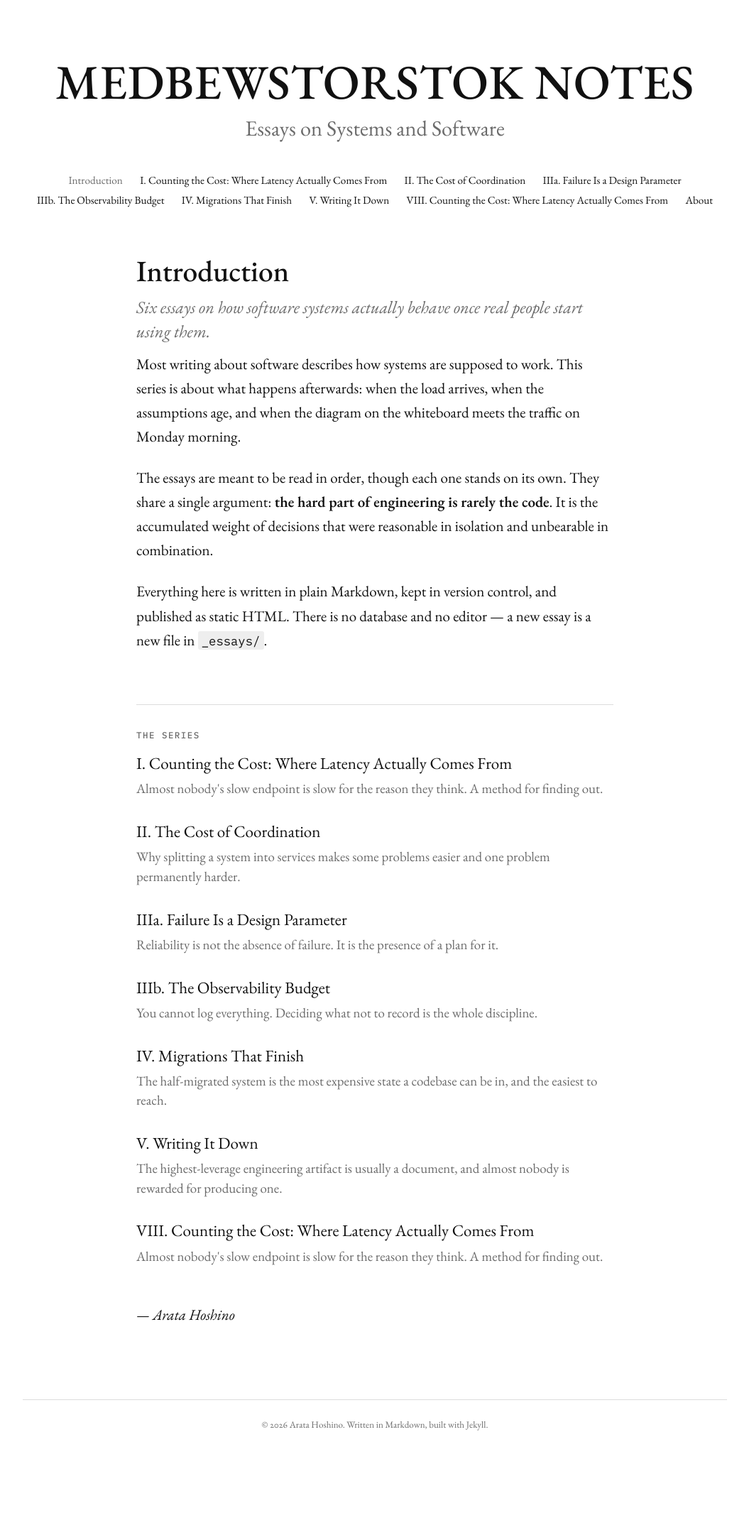
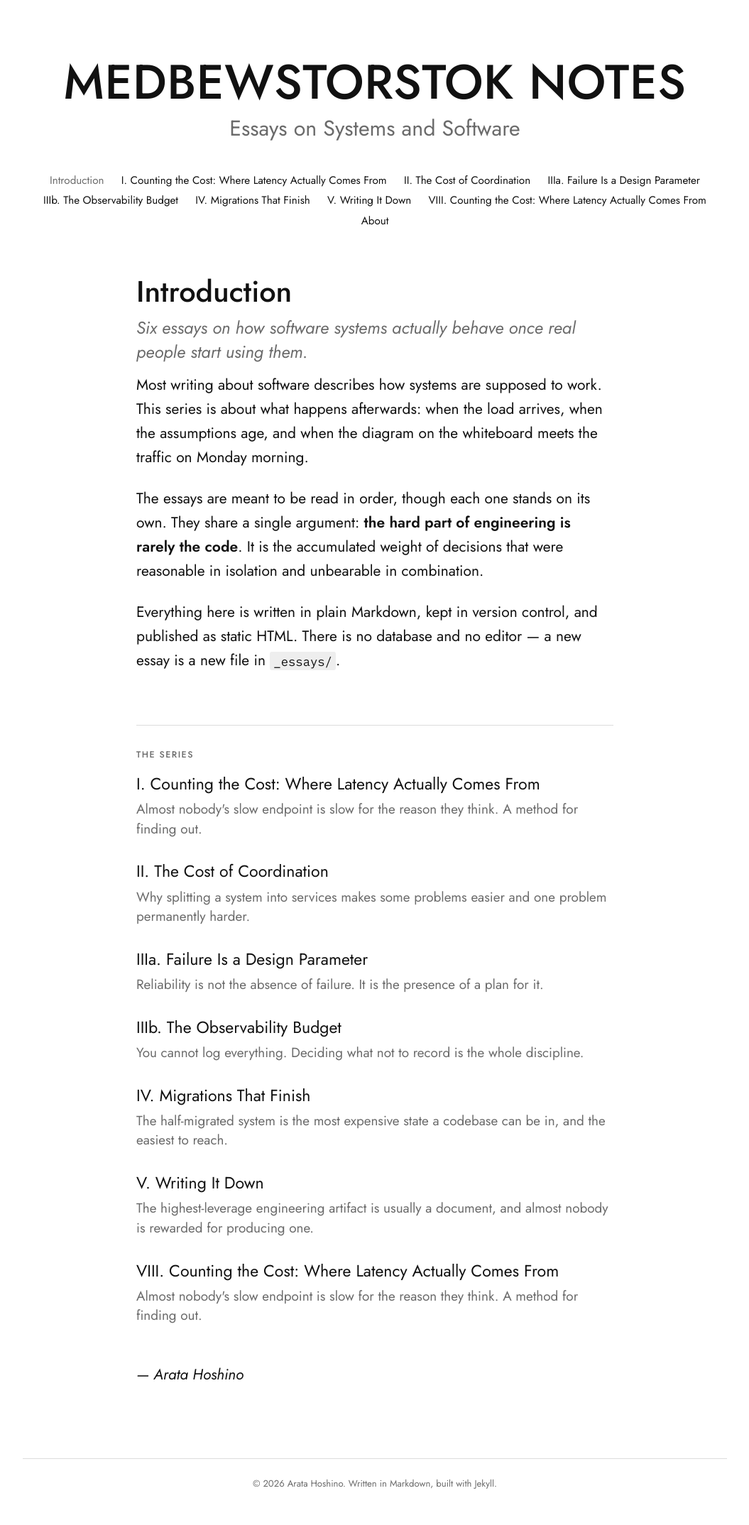
Before and after one commit to arata-hoshino/arata-hoshino.github.io, a Jekyll site: the page built from index.md, in a window 1280 px wide. Shown: the whole page at 71% size, without its empty margins (112-1167 px from the left). Built offline with Jekyll 4.4.1, drawn with Linux system fonts in a browser that asks for light colours; before the commit the page ends 2065 px from its top, so only the background shows below that.

Commit message:
Set the site typeface to Futura, falling back to Jost
Replace EB Garamond with a geometric sans stack: real Futura where it is
installed, Jost from Google Fonts everywhere else. Move the uppercase
letterspaced labels off the mono face, and drop the "onum" feature since
neither face has old-style figures. Code stays in IBM Plex Mono.

Co-Authored-By: Claude Opus 5 (1M context) <noreply@anthropic.com>

```diff
--- a/_layouts/default.html
+++ b/_layouts/default.html
@@ -8,7 +8,7 @@
     <title>{% if page.title and page.url != '/' %}{{ page.title }} · {% endif %}{{ site.title }}</title>
     <link rel="preconnect" href="https://fonts.googleapis.com">
     <link rel="preconnect" href="https://fonts.gstatic.com" crossorigin>
-    <link href="https://fonts.googleapis.com/css2?family=EB+Garamond:ital,wght@0,400;0,500;0,600;1,400&family=IBM+Plex+Mono:wght@400;500&display=swap" rel="stylesheet">
+    <link href="https://fonts.googleapis.com/css2?family=Jost:ital,wght@0,300;0,400;0,500;0,600;1,400;1,500&family=IBM+Plex+Mono:wght@400;500&display=swap" rel="stylesheet">
     <link rel="icon" href="{{ '/assets/favicon.svg' | relative_url }}" type="image/svg+xml">
     <link rel="stylesheet" href="{{ '/assets/css/style.css' | relative_url }}">
   </head>
--- a/assets/css/style.css
+++ b/assets/css/style.css
@@ -1,5 +1,5 @@
 /* ------------------------------------------------------------------
-   Medbewstorstok Notes — a quiet, serif, essay-first stylesheet.
+   Medbewstorstok Notes — a quiet, geometric-sans, essay-first stylesheet.
    Layout: centered masthead + table of contents, then a single
    narrow reading column for the article itself.
    ------------------------------------------------------------------ */
@@ -12,7 +12,8 @@
   --link: #1a4a8a;
   --mark: #fdf3c8;
 
-  --serif: "EB Garamond", Garamond, Georgia, "Times New Roman", serif;
+  --sans: Futura, "Futura PT", Jost, "Century Gothic", "Avenir Next", Avenir,
+          "Trebuchet MS", sans-serif;
   --mono: "IBM Plex Mono", "SFMono-Regular", Consolas, monospace;
 
   --measure: 42rem;   /* reading column */
@@ -35,10 +36,10 @@ body {
   padding: 0 var(--gutter);
   color: var(--ink);
   background: var(--paper);
-  font-family: var(--serif);
+  font-family: var(--sans);
   font-size: clamp(1.125rem, 0.55vw + 1rem, 1.3125rem);
   line-height: 1.62;
-  font-feature-settings: "kern" 1, "liga" 1, "onum" 1;
+  font-feature-settings: "kern" 1, "liga" 1;
   text-rendering: optimizeLegibility;
   -webkit-font-smoothing: antialiased;
 }
@@ -153,7 +154,7 @@ main {
 .page-date {
   margin: 0 0 2em;
   color: var(--muted);
-  font-family: var(--mono);
+  font-family: var(--sans);
   font-size: 0.78em;
   letter-spacing: 0.04em;
   text-transform: uppercase;
@@ -291,7 +292,7 @@ main {
 
 .series-title {
   margin: 0 0 1em;
-  font-family: var(--mono);
+  font-family: var(--sans);
   font-size: 0.78rem;
   font-weight: 500;
   letter-spacing: 0.12em;
```
Also changed, not shown: README.md.
